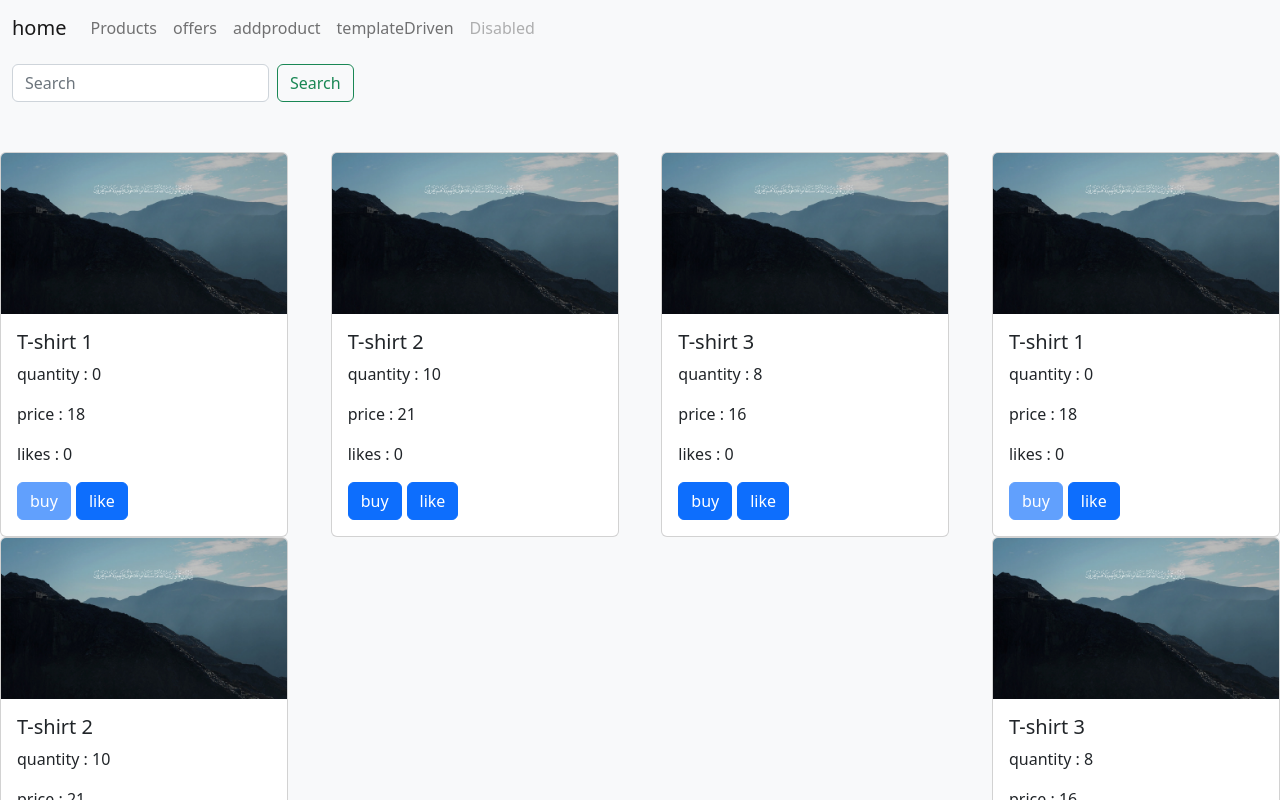
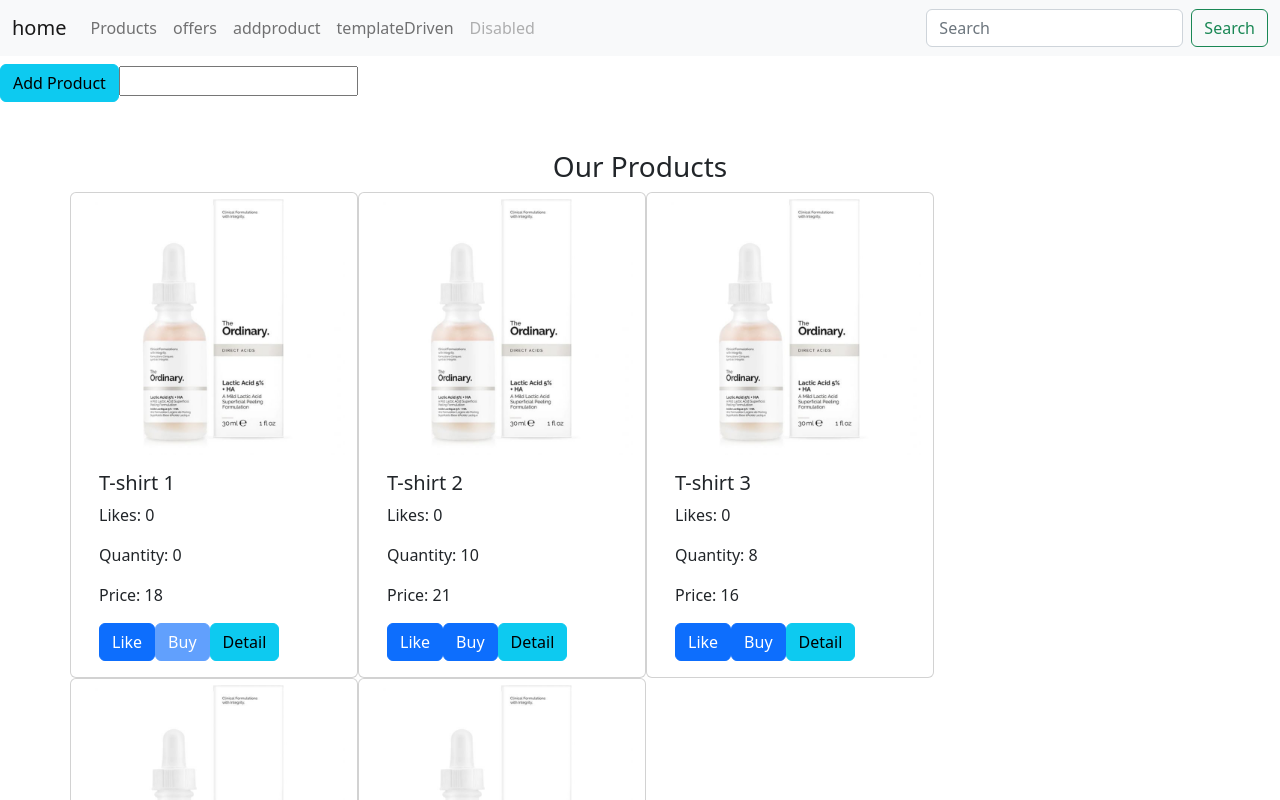
Before and after one commit to Yosrazaouali/AngularWorkshop, an Angular app: page /product in a window 1280 px wide. Shown: the top 800 px of the page. Built offline with nearby package versions, Linux system fonts and the light colour scheme.

Commit message:
🐛 Product update

```diff
--- a/src/app/add-product/add-product.component.ts
+++ b/src/app/add-product/add-product.component.ts
@@ -1,5 +1,5 @@
 import { Component, OnInit } from '@angular/core';
-import { Product } from '../core/model/Product';
+import { Products } from '../core/model/Product';
 
 @Component({
   selector: 'app-add-product',
@@ -7,11 +7,11 @@
   styleUrls: ['./add-product.component.css']
 })
 export class AddProductComponent implements OnInit {
-  product!: Product;
+  product!: Products;
   constructor() { }
 
   ngOnInit(): void {
-    this.product=new Product();
+    this.product=new Products();
   }
 
 }
--- a/src/app/core/model/Product.ts
+++ b/src/app/core/model/Product.ts
@@ -1,13 +1,8 @@
-export class Product {
-    id! : number   ;
-    title!: string   ;
-    price! : number  ;
-    quantity! : number   ;
-    like! : number   ;
+export class Products{
+    //configuration bech me3adech na3mlo el ! twali automatique dans fihcier  tsconfig.json
+    id!:number;
+    title!:string;
+    price!:number;
+    quantity!:number;
+    like!:number;
 }
-/*
-listProdcut=[
-    {id: 1, title: "T-shirt 1", price: 18, quantity: 0, like: 0},
-    {id: 2, title: "T-shirt 2", price: 21, quantity: 10, like: 0},
-    {id: 3, title: "T-shirt 3", price: 16, quantity: 8, like: 0}, ]
-    */
--- a/src/app/navbar/navbar.component.html
+++ b/src/app/navbar/navbar.component.html
@@ -31,9 +31,13 @@
             </ul>
           </li>-->
           <li class="nav-item">
-            <a class="nav-link disabled" href="#" tabindex="-1" aria-disabled="true">Disabled</a>
+            <a class="nav-link disabled">Disabled</a>
           </li>
         </ul>
-
+        <form class="d-flex" role="search">
+          <input class="form-control me-2" type="search" placeholder="Search" aria-label="Search">
+          <button class="btn btn-outline-success" type="submit">Search</button>
+        </form>
       </div>
     </div>
+  </nav>
--- a/src/app/products-component/products-component.component.html
+++ b/src/app/products-component/products-component.component.html
@@ -1,35 +1,32 @@
-<nav class="navbar navbar-light bg-light">
-  <div class="container-fluid">
-    <div class="d-flex" style="margin-bottom: 50px;">
-      <input class="form-control me-2" type="search" placeholder="Search" aria-label="Search" [(ngModel)]="priceMax">
-      <button class="btn btn-outline-success" type="submit">Search</button>
+<h1>{{message}}</h1>
+<h1>{{count}}</h1>
+<button class="btn btn-info" [routerLink]="['addproduct']"> Add Product</button>
+<input type="number" name="price" [(ngModel)]="priceMax">
+<div class="container mt-5">
+    <h3 class="text-center">Our Products</h3>
+    <div class="row">
+      <div class="card" style="width: 18rem ;" *ngFor="let prod of listProdcut ,let i=index">
+            <div *ngIf="prod.price<priceMax || priceMax==null">
+                <img src="assets/images/the-ordinary-the-ordinary-lactic-acid-5-ha-30ml-visage.jpg" class="card-img-top" alt="...">
+                <div class="card-body">
+                    <h5 class="card-title">{{ prod.title }}</h5>
+                    <p class="card-text">Likes: {{ prod.like }}</p>
+                    <p class="card-text">Quantity: {{ prod.quantity }}</p>
+                    <p class="card-text">Price: {{ prod.price }}</p>
+                    <button class="btn btn-primary" (click)="Like(i)">
+                        <i class="fa fa-thumbs-up"></i>
+                        Like
+                    </button>
+                    <button class="btn btn-primary" (click)="buy(i)" [disabled]="prod.quantity==0">
+                        <i class="fa fa-shopping-cart"></i>
+                        Buy
+                    </button>
+                    <button class="btn btn-info" (click)="buy(i)" [routerLink]="['/product',prod.id]">
+                        <i class="fa fa-shopping-cart"></i>
+                        Detail
+                    </button>
+                </div>
+            </div>
+        </div>
     </div>
-  </div>
-
-    <div class="card" style="width: 18rem;" *ngFor="let p of listProdcut ,let i=index">
-      <div *ngIf="priceMax<p.price || priceMax==null">
-      <img src="../../assets/images/5f0b7189031725.5de839cf50769.jpg" class="card-img-top" alt="...">
-      <div class="card-body">
-        <h5 class="card-title">{{p.title}}</h5>
-        <p class="card-text"> quantity : {{p.quantity}}</p>
-        <p class="card-text"> price : {{p.price}}</p>
-        <p class="card-text"> likes : {{p.like}}</p>
-        <button href="#" class="btn btn-primary" (click)="buy(i)" [disabled]="p.quantity==0" style="margin-right: 5px;">buy</button>
-        <button href="#" class="btn btn-primary" (click)="like(i)">like</button>
-      </div>
-      </div>
-    </div>
-
-
-
-
-    <!--
-
-<nav class="navbar navbar-light bg-light">
-  <div class="container-fluid">
-    <form class="d-flex">
-      <input class="form-control me-2" type="search" placeholder="Search" aria-label="Search" [(ngModel)]="priceMax">
-      <button class="btn btn-outline-success" type="submit">Search</button>
-    </form>
-  </div>
-</nav>-->
+</div>
--- a/src/app/products-component/products-component.component.ts
+++ b/src/app/products-component/products-component.component.ts
@@ -1,5 +1,7 @@
 import { Component, OnInit } from '@angular/core';
-import { Product } from '../core/model/Product';
+import { Products } from '../core/model/Product';
+import { ETIME } from 'constants';
+
 
 @Component({
   selector: 'app-products-component',
@@ -8,38 +10,36 @@
 })
 export class ProductsComponentComponent implements OnInit {
 
-  title : string =  "ahmed" ;
-  listProdcut! : Product[];
-  priceMax! : number ;
-
-
-
+  title!:string;
+  message!:string;
+  priceMax!: number;
+  count!: number;
+  listProdcut!:Products[];
+  p!:Products;
   constructor() { }
 
   ngOnInit(): void {
-    this.listProdcut
-    =[
-      {id: 1, title: "T-shirt 1", price: 18, quantity: 0, like: 0},
-      {id: 2, title: "T-shirt 2", price: 21, quantity: 10, like: 0},
-      {id: 3, title: "T-shirt 3", price: 16, quantity: 8, like: 0},  {id: 1, title: "T-shirt 1", price: 18, quantity: 0, like: 0},
-      {id: 2, title: "T-shirt 2", price: 21, quantity: 10, like: 0},
-      {id: 3, title: "T-shirt 3", price: 16, quantity: 8, like: 0}, ] ;
-  }
-  buy(i:number) {
-    if(this.listProdcut[i].quantity>0)
-    this.listProdcut[i].quantity--;
-   }
-   like(i:number) {
-    this.listProdcut[i].like++;
-   }
+    this.listProdcut=[
+      {id: 0, title: "T-shirt 1", price: 18, quantity: 0, like: 0},
+      {id: 1, title: "T-shirt 2", price: 21, quantity: 10, like: 0},
+      {id: 2, title: "T-shirt 3", price: 16, quantity: 8, like: 0},
+      {id: 3, title: "T-shirt 4", price: 18, quantity: 0, like: 0},
+      {id: 4, title: "T-shirt 5", price: 18, quantity: 0, like: 0},
 
 
+ ]
 
-   searchProducts(query : string ) {
-      for (let i = 0; i<this.listProdcut.length ; i++) {
+  }
 
-      console.log();
-   }
+  buy(i:number){
+    this.listProdcut[i].quantity -= 1;
+    // this.listProdcut[i].quantity--;
+    this.message = "LIKED ";
+  }
+  Like(i:number){
+      this.listProdcut[i].like += 1;
+      this.message = "BOUGHT";
+  }
+   //function  getNumberOf
 
 }
-}
--- a/src/app/template-driven-form-yosra/template-driven-form-yosra.component.html
+++ b/src/app/template-driven-form-yosra/template-driven-form-yosra.component.html
@@ -14,7 +14,7 @@
       <div class="alert alert-danger" role="alert" *ngIf="Email.invalid && (Email.dirty || Email.touched)">
 
         <div *ngIf="Email.errors?.['required']">Email is required</div>
-        <div *ngIf="Email.errors?.['pattern']"> Email must be in the format xxxxx.yyyyy@zzz</div>
+        <div *ngIf="Email.errors?.['pattern']"> Email must be in the format zzzz.yyyy@xxxx.tt</div>
         </div>
       </div>
 
```
Also changed, not shown: src/assets/images/5f0b7189031725.5de839cf50769.jpg (deleted), src/assets/images/the-ordinary-the-ordinary-lactic-acid-5-ha-30ml-visage.jpg (added).
